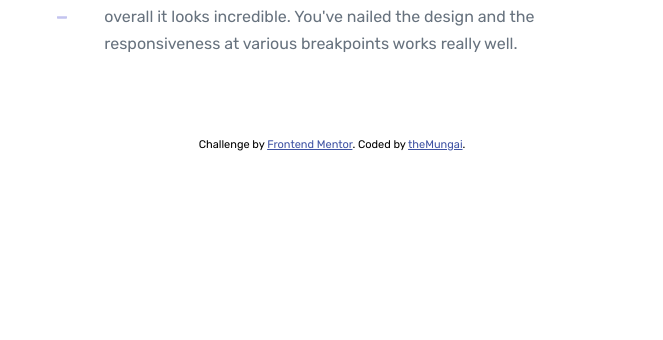
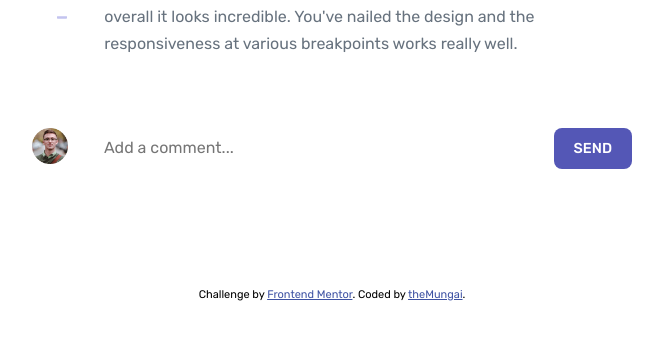
Before and after one commit to theMungai/Interactive-comment-section, a plain HTML site: page index.html in a window 1280 px wide. Shown: the part 134-474 px from the top of the page, without its empty margins (308-971 px from the left). Drawn offline with Linux system fonts and the light colour scheme.

Commit message:
Add Comment section

```diff
--- a/index.html
+++ b/index.html
@@ -57,11 +57,15 @@
     <section class="replying-container">
       <div class="replying-field">
         <img src="images/avatars/image-juliusomo.png" alt="">
-        <textarea name="" class="first-reply">
-
-        </textarea>
+        <textarea name="" class="first-reply"></textarea>
         <button class="reply-button">REPLY</button>
       </div>
+    </section>
+
+    <section class="add-comment">
+      <img src="images/avatars/image-juliusomo.png" alt="">
+      <textarea name="" class="start-comment" placeholder="Add a comment..."></textarea>
+      <button class="send-button">SEND</button>
     </section>
 
 
--- a/styles.css
+++ b/styles.css
@@ -132,30 +132,54 @@ body{
     display: none;
 }
 
-.replying-field{
+.replying-field,
+.add-comment{
     display: flex;
     align-items: flex-start;
     column-gap: 1rem;
 
 }
 
-.replying-field img {
+.replying-field img,
+.add-comment img {
     width: 36px;
 }
 
-.replying-field .first-reply{
+.replying-field .first-reply,
+.add-comment .start-comment{
     width: 80%;
     min-height: 100px;
+    padding: 10px 20px;
+    font-size: 1rem;
+    color: var(--dark-blue);
+    caret-color: var(--moderate-blue);
+    border-color: var(--moderate-blue);
     border-radius: 10px;
     overflow: hidden;
     cursor: pointer;
     resize: none;
-    padding: 10px 20px;
-    font-size: 1rem;
-    color: var(--dark-blue);
 }
 
-.replying-field .reply-button {
+.add-comment{
+    margin-top: 50px;
+}
+
+.add-comment .start-comment{
+    border: none;
+}
+
+.add-comment .start-comment:focus{
+    outline: none;
+    border: 1px solid var(--moderate-blue);
+}
+
+.replying-field .first-reply:focus{
+    outline: none;
+    border: 1px solid var(--moderate-blue);
+}
+
+.replying-field .reply-button,
+.add-comment .send-button {
     background-color: var(--moderate-blue);
     padding: 12px 20px;
     color: var(--white);
@@ -166,9 +190,11 @@ body{
     cursor: pointer;
 }
 
-.replying-field .reply-button:hover{
+.replying-field .reply-button:hover,
+.add-comment .send-button:hover {
     background-color: var(--light-grayish-blue);
 }
+
 
 
 
```
